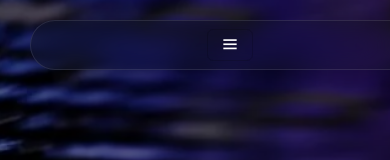
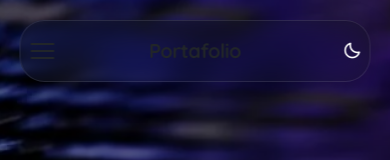
Before and after one commit to CarrloX/Portafolio, a React (Vite) app: page / in a window 390 px wide. Shown: the top 160 px of the page. Built offline with nearby package versions, Linux system fonts and the light colour scheme.

Commit message:
feat: Implement responsive, theme-aware Navbar component with sticky behavior and smooth scrolling, along with global CSS for theming.

```diff
--- a/src/components/Navbar.tsx
+++ b/src/components/Navbar.tsx
@@ -1,9 +1,10 @@
 import React, { useState, useEffect } from "react";
-import { motion } from "framer-motion";
+import { motion, AnimatePresence } from "framer-motion";
 
 const Navbar = () => {
   const [isSticky, setIsSticky] = useState(false);
   const [isOverDark, setIsOverDark] = useState(false);
+  const [isOpen, setIsOpen] = useState(false);
   const [theme, setTheme] = useState(() => {
     const savedTheme = localStorage.getItem("theme");
     if (savedTheme) return savedTheme;
@@ -70,6 +71,11 @@ const Navbar = () => {
         top: offsetPosition,
         behavior: "smooth",
       });
+
+      // Use a small timeout to ensure the scroll starts before the menu unmounts/re-renders
+      setTimeout(() => {
+        setIsOpen(false);
+      }, 100);
     }
   };
 
@@ -81,20 +87,28 @@ const Navbar = () => {
       data-navbar-mode={theme === "dark" || isOverDark ? "dark" : "light"}
       className={`navbar navbar-expand-lg ${isSticky ? "navbar-sticky" : ""}`}
     >
-      <div className="container d-flex justify-content-center">
+      <div className="container px-0 px-lg-3">
+        <div className="navbar-content w-100 position-relative">
+          {/* Mobile Toggler (Left) */}
+          <div className="d-lg-none">
             <button
-          className="navbar-toggler"
+              className={`navbar-toggler ${isOpen ? "open" : ""}`}
               type="button"
-          data-bs-toggle="collapse"
-          data-bs-target="#main-navbar"
+              onClick={() => setIsOpen(!isOpen)}
+              aria-label="Toggle navigation"
             >
-          <span className="bx bx-menu"></span>
+              <span className="toggler-icon"></span>
             </button>
-        <div
-          className="collapse navbar-collapse justify-content-center"
-          id="main-navbar"
-        >
-          <ul className="navbar-nav align-items-center">
+          </div>
+
+          {/* Mobile Title (Center) */}
+          <div className="d-lg-none text-center">
+            <span className="navbar-title-mobile">Portafolio</span>
+          </div>
+
+          {/* Desktop Menu */}
+          <div className="d-none d-lg-block w-100">
+            <ul className="navbar-nav justify-content-center align-items-center">
               <li className="nav-item">
                 <a
                   className="nav-link"
@@ -144,6 +158,72 @@ const Navbar = () => {
               </li>
             </ul>
           </div>
+
+          {/* Theme Toggle (Mobile) */}
+          <div className="d-lg-none flex-grow-1 d-flex justify-content-end">
+            <button
+              className="theme-toggle"
+              onClick={toggleTheme}
+              aria-label="Cambiar tema"
+            >
+              <i
+                className={`bx ${theme === "dark" ? "bx-sun" : "bx-moon"}`}
+              ></i>
+            </button>
+          </div>
+        </div>
+
+        {/* Mobile Menu (Animated) */}
+        <AnimatePresence>
+          {isOpen && (
+            <motion.div
+              initial={{ height: 0, opacity: 0 }}
+              animate={{ height: "auto", opacity: 1 }}
+              exit={{ height: 0, opacity: 0 }}
+              transition={{ duration: 0.3, ease: "easeInOut" }}
+              className="mobile-menu d-lg-none w-100 overflow-hidden"
+            >
+              <ul className="navbar-nav pt-3 pb-2 text-center">
+                <li className="nav-item">
+                  <a
+                    className="nav-link py-3"
+                    href="#home"
+                    onClick={(e) => scrollToSection(e, "home")}
+                  >
+                    Inicio
+                  </a>
+                </li>
+                <li className="nav-item">
+                  <a
+                    className="nav-link py-3"
+                    href="#about"
+                    onClick={(e) => scrollToSection(e, "about")}
+                  >
+                    Info
+                  </a>
+                </li>
+                <li className="nav-item">
+                  <a
+                    className="nav-link py-3"
+                    href="#portfolio"
+                    onClick={(e) => scrollToSection(e, "portfolio")}
+                  >
+                    Portafolio
+                  </a>
+                </li>
+                <li className="nav-item">
+                  <a
+                    className="nav-link py-3"
+                    href="#contact"
+                    onClick={(e) => scrollToSection(e, "contact")}
+                  >
+                    Contacto
+                  </a>
+                </li>
+              </ul>
+            </motion.div>
+          )}
+        </AnimatePresence>
       </div>
     </motion.nav>
   );
--- a/src/index.css
+++ b/src/index.css
@@ -347,6 +347,13 @@ h6 {
   border: 1px solid var(--border-color);
 }
 
+@media (min-width: 992px) {
+  .navbar {
+    left: 30px !important;
+    min-width: 600px;
+  }
+}
+
 .navbar .container {
   padding: 0;
   width: 100%;
@@ -369,9 +376,109 @@ h6 {
 }
 
 .navbar-toggler {
-  border: none;
+  border: none !important; /* Explicitly remove any border */
+  box-shadow: none !important; /* Remove any focus box-shadow */
+  outline: none !important; /* Remove focus outline */
+  padding: 8px; /* Bigger hit area */
+  width: 44px;
+  height: 44px;
+  display: flex !important;
+  flex-direction: column;
+  justify-content: center;
+  align-items: center;
+  background: rgba(255, 255, 255, 0.05); /* Subtle background */
+  cursor: pointer;
+  border-radius: 8px;
+  transition: all 0.3s ease;
+}
+
+.navbar-toggler:hover {
+  background: rgba(255, 255, 255, 0.1);
+}
+
+.toggler-icon {
+  width: 24px;
+  height: 2px;
+  background-color: var(--text-color);
+  border-radius: 2px;
+  transition: all 0.3s cubic-bezier(0.19, 1, 0.22, 1);
+  position: relative;
+}
+
+.toggler-icon::before,
+.toggler-icon::after {
+  content: "";
+  position: absolute;
+  width: 24px;
+  height: 2px;
+  background-color: var(--text-color);
+  border-radius: 2px;
+  transition: all 0.3s cubic-bezier(0.19, 1, 0.22, 1);
+  left: 0;
+}
+
+.toggler-icon::before {
+  top: -7px;
+}
+
+.toggler-icon::after {
+  top: 7px;
+}
+
+.navbar-toggler.open .toggler-icon {
+  background-color: transparent;
+}
+
+.navbar-toggler.open .toggler-icon::before {
+  top: 0;
+  transform: rotate(45deg);
+}
+
+.navbar-toggler.open .toggler-icon::after {
+  top: 0;
+  transform: rotate(-45deg);
+}
+
+.mobile-menu {
+  border-top: 1px solid var(--border-color);
+  margin-top: 15px; /* More space */
+}
+
+.navbar-title-mobile {
+  font-weight: 700;
+  font-size: 1.25rem;
   color: var(--text-color);
-  font-size: 1.5rem;
+  letter-spacing: -0.5px;
+}
+
+@media (max-width: 991.98px) {
+  .navbar {
+    left: 50% !important;
+    transform: translateX(-50%) !important;
+    width: 92%; /* Slightly narrower for better side margins */
+    min-width: unset;
+    padding: 0.6rem 1.25rem; /* Increased horizontal padding for breathing room */
+    border-radius: 25px;
+  }
+
+  .navbar-content {
+    display: grid !important;
+    grid-template-columns: 44px 1fr 44px; /* Fixed sides for perfect center title */
+    align-items: center;
+    gap: 15px; /* Increased gap */
+  }
+
+  .theme-toggle {
+    width: 44px;
+    height: 44px;
+    background: rgba(255, 255, 255, 0.05);
+    border-radius: 8px;
+    margin-left: 0 !important;
+    font-size: 1.25rem; /* Slightly larger icon to match toggler visual weight */
+    display: flex !important;
+    align-items: center;
+    justify-content: center;
+  }
 }
 
 /* Sections */
```
Lines whose indentation alone changed are shown as unchanged.
